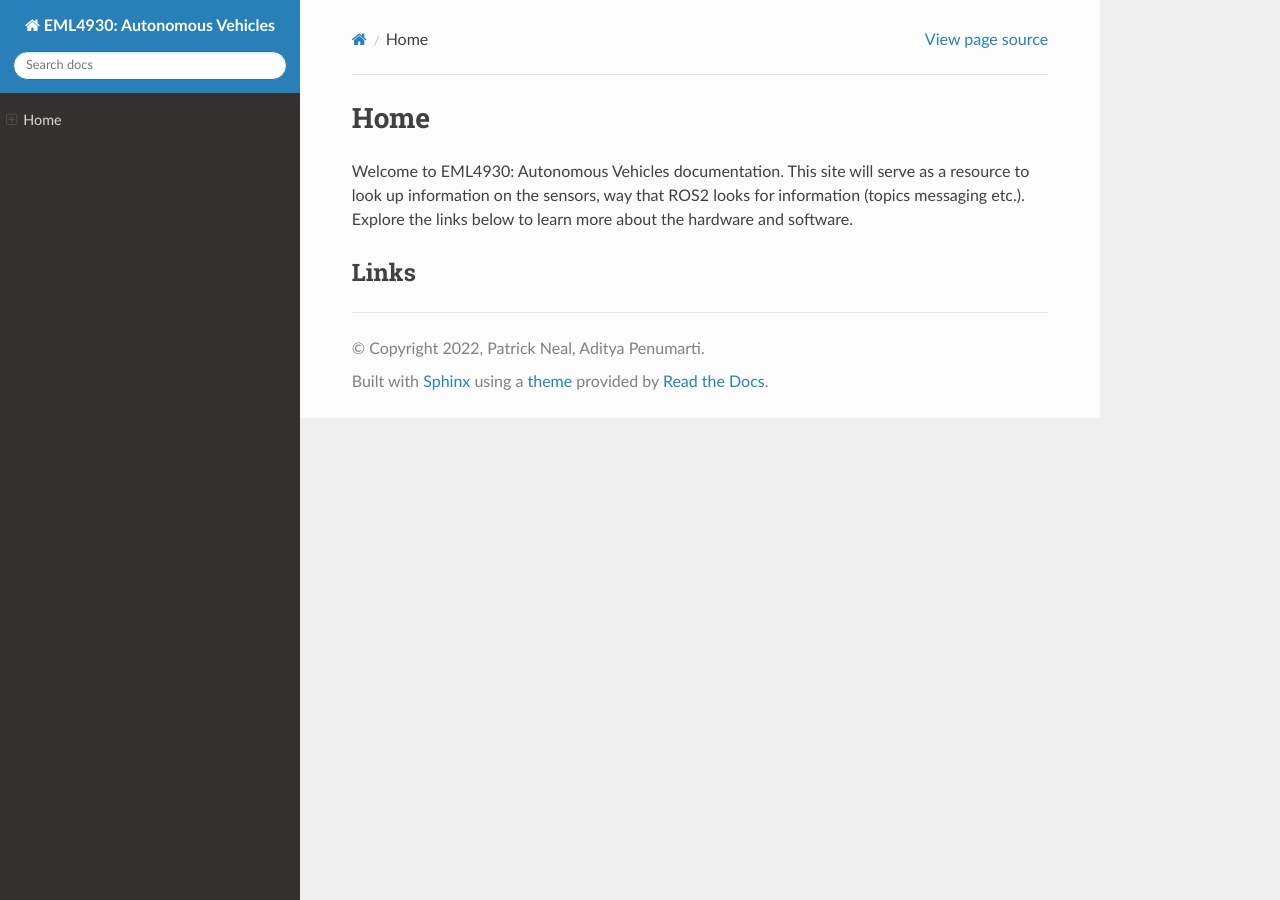
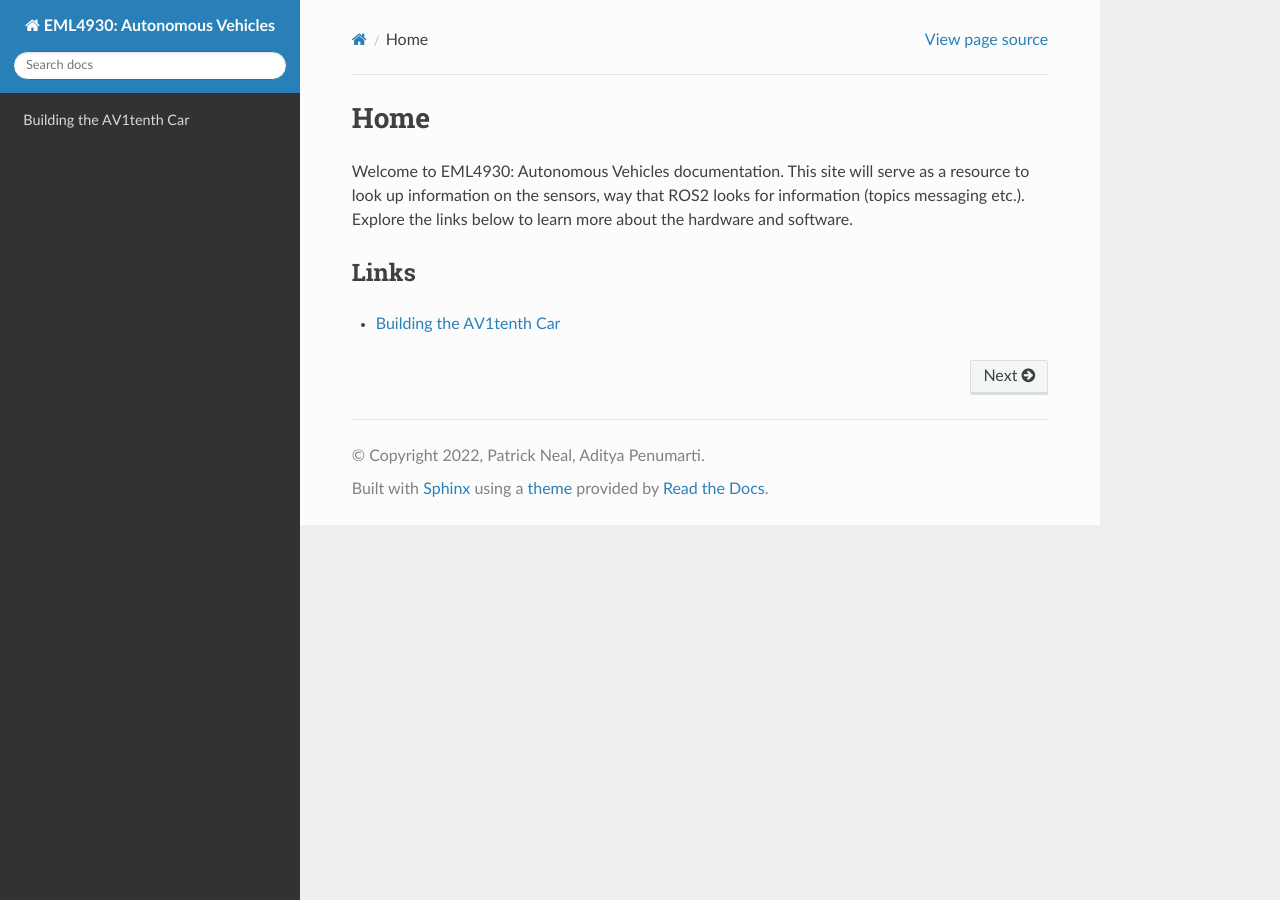
Before and after one commit to av-mae-uf/av1tenth-docs, a Sphinx documentation site: the page built from docs/index.rst, in a window 1280 px wide. Built offline with Sphinx 7.4.7 and the Read the Docs theme 2.0.0, drawn with Linux system fonts in a browser that asks for light colours.

Commit message:
Updating toctree

```diff
--- a/docs/index.rst
+++ b/docs/index.rst
@@ -8,3 +8,5 @@ Links
 
 .. toctree::
    :maxdepth: 2
+
+   Building the AV1tenth Car <build>
```
Also changed, not shown: docs/build.rst (renamed from docs/buildingCar.rst).
